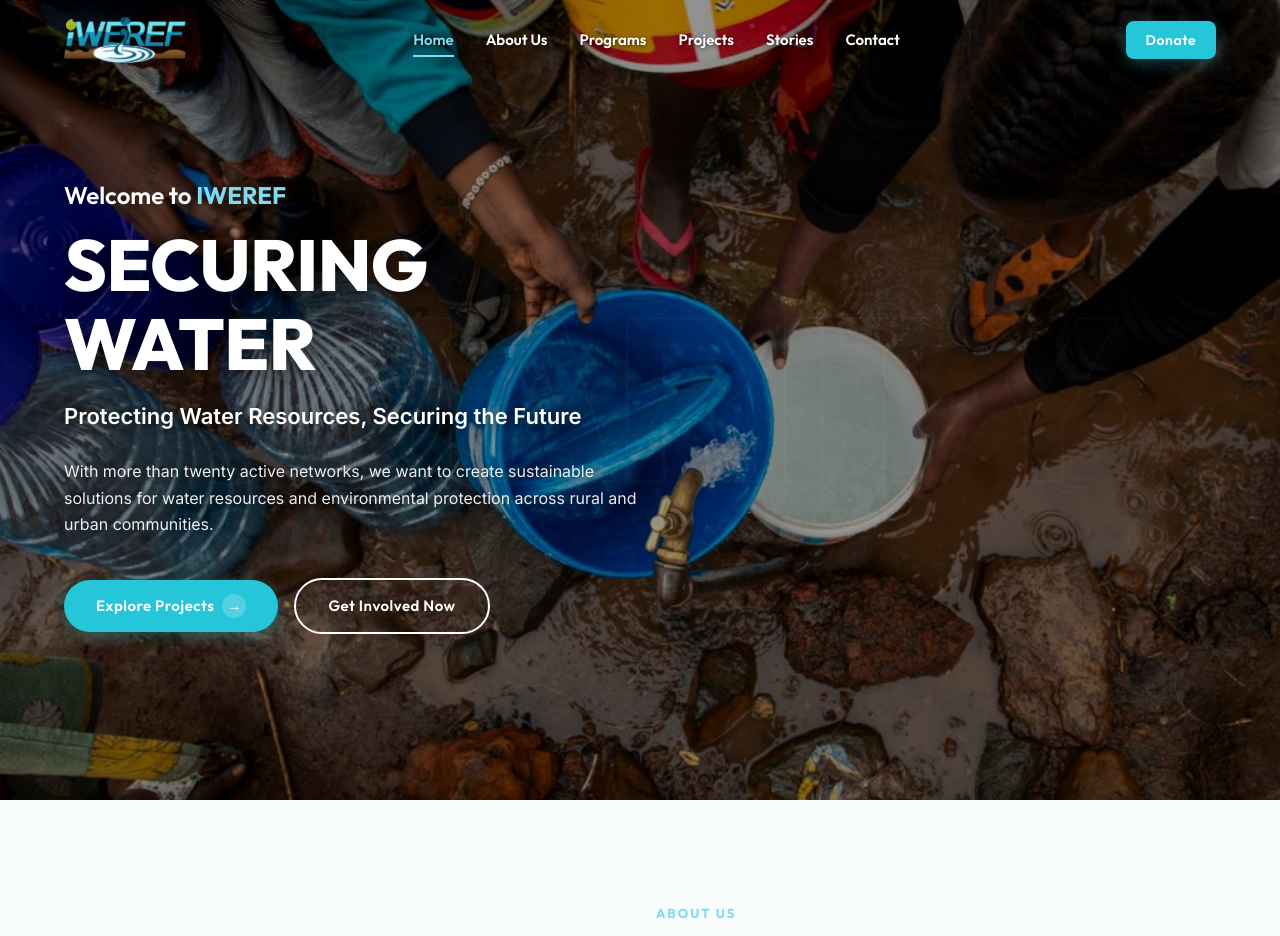
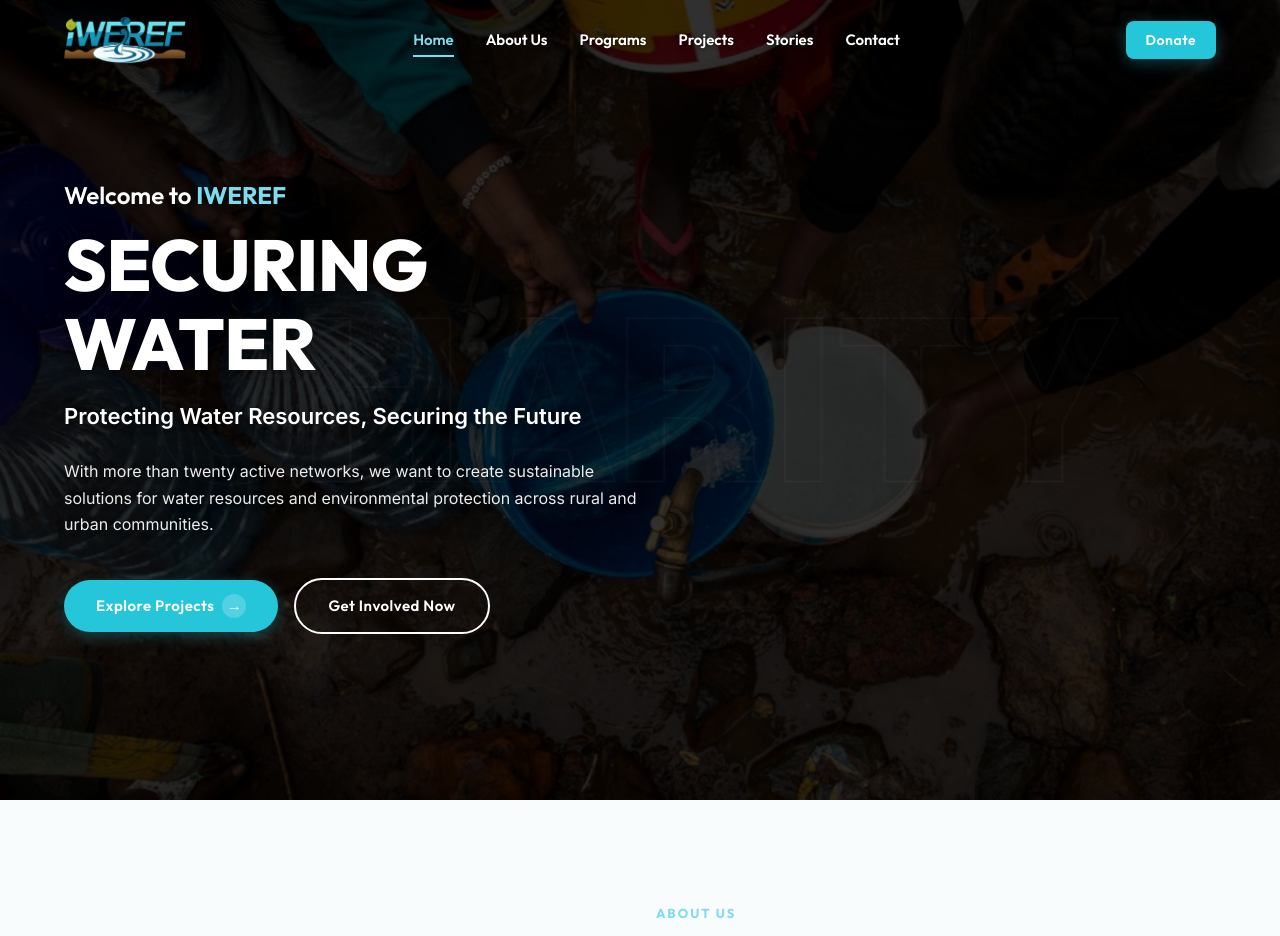
Before and after one commit to ojeniyigbenga166-glitch/iweref-charity, a PHP site: page / in a window 1280 px wide. Shown: the top 936 px of the page. Run offline with PHP 8.4, Linux system fonts and the light colour scheme.

Commit message:
style: increase hero dark overlay opacity to 80%

```diff
--- a/iwef-website/css/style.css
+++ b/iwef-website/css/style.css
@@ -491,7 +491,7 @@ ul {
     left: 0;
     width: 100%;
     height: 100%;
-    background: rgba(0, 0, 0, 0.40);
+    background: rgba(0, 0, 0, 0.80);
     z-index: 1;
 }
 
@@ -1677,7 +1677,7 @@ ul {
     left: 0;
     width: 100%;
     height: 100%;
-    background-color: rgba(0, 0, 0, 0.40); /* Black overlay with 40% opacity */
+    background-color: rgba(0, 0, 0, 0.80); /* Dark overlay with 80% opacity */
     z-index: 1;
     pointer-events: none;
 }
```
